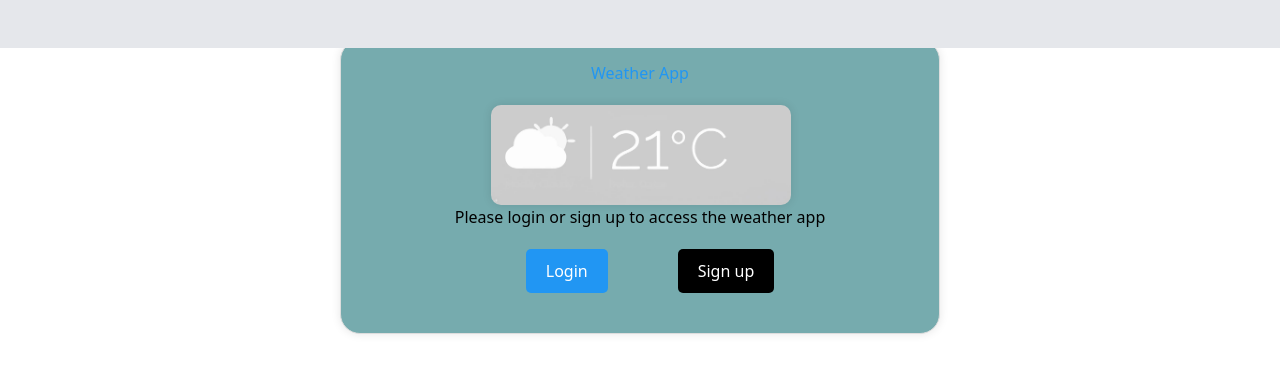
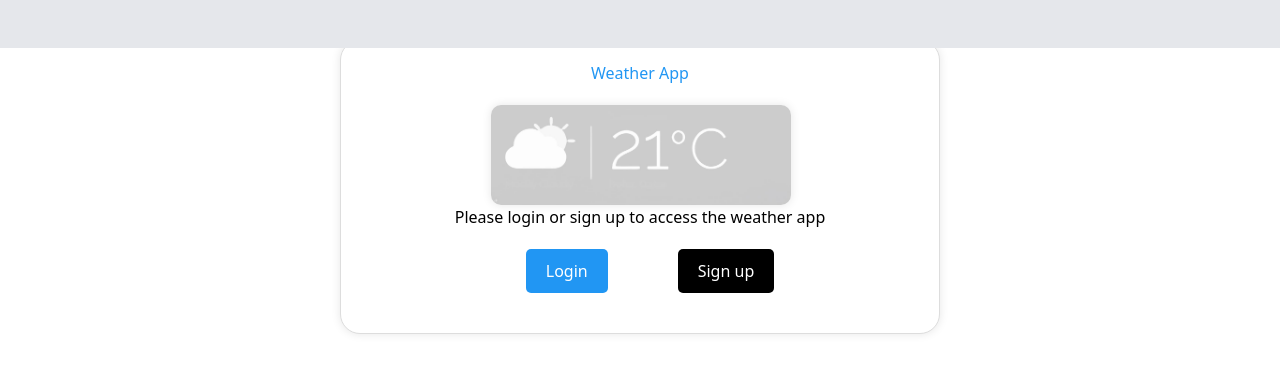
Before and after one commit to abdelrhmanadel200/weather-app, a React (Create React App) app: page / in a window 1280 px wide. Shown: the top 372 px of the page. Built offline with nearby package versions, Linux system fonts and the light colour scheme; no server answers.

Commit message:
Update LoginSignUp.css

```diff
--- a/src/components/homeee/LoginSignUp.css
+++ b/src/components/homeee/LoginSignUp.css
@@ -2,7 +2,7 @@
   max-width: 600px;
   margin: 40px auto;
   padding: 20px;
-  background-color: #76ABAE;
+  background-color: #fff;
   border: 1px solid #dddddd;
   box-shadow: 0 0 10px rgba(0, 0, 0, 0.1);
   border-radius: 20px;
```
